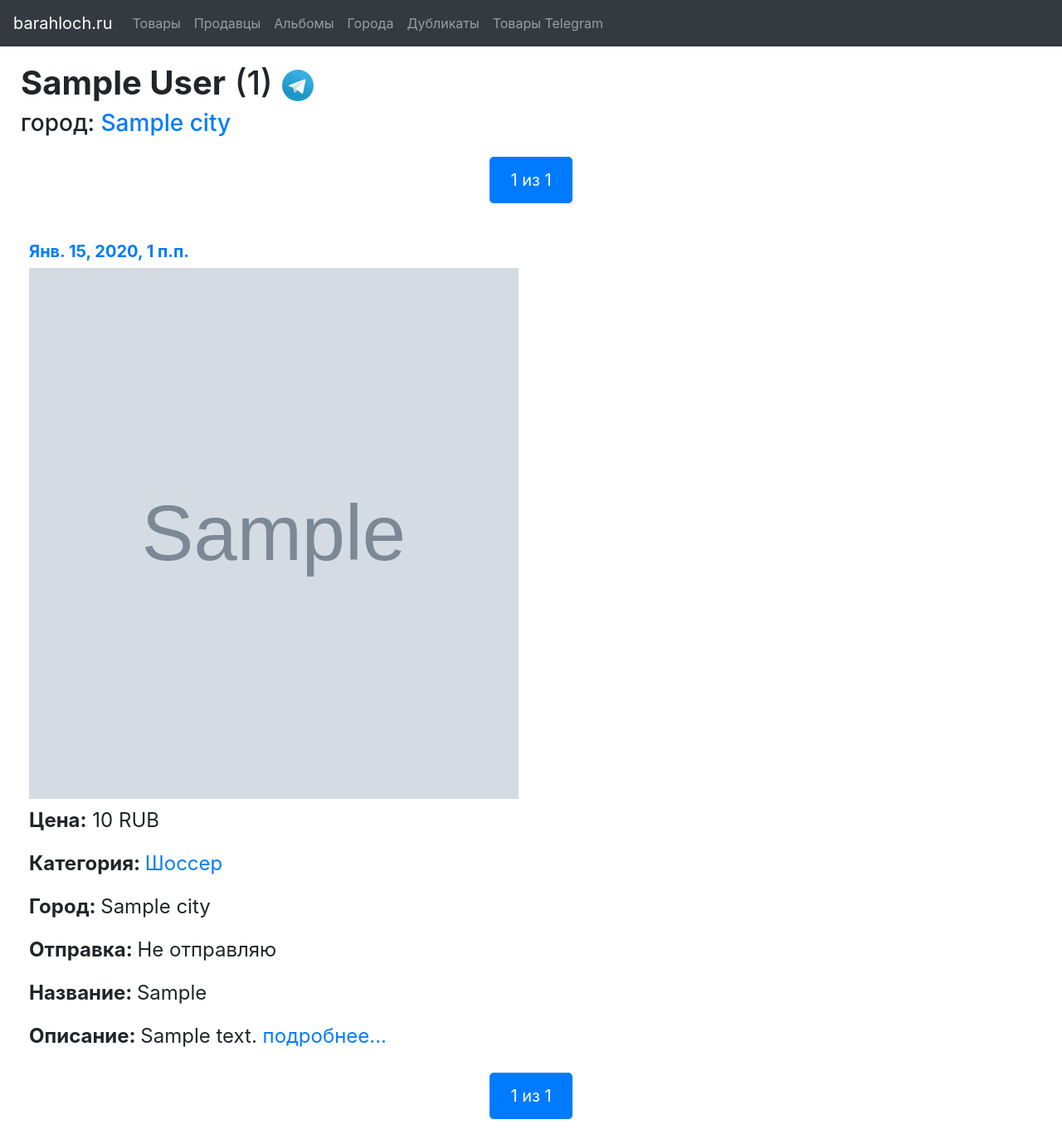
After one commit to fut33v/barahloch.ru, a Django app: page /tg_seller/1/ in a window 1280 px wide. The commit adds this page. Shown: the whole page at 83% size. Run offline with Django 3.2, Linux system fonts and the light colour scheme; tables that the repository leaves empty hold one stand-in row (values such as "Sample post"); grey boxes marked "Sample" are stand-in pictures; some libraries are stand-ins or nearby versions.

Commit message:
telegram goods sellers and this stuff

```diff
--- a/barahloch/models.py
+++ b/barahloch/models.py
@@ -153,6 +153,9 @@ class BarahlochannelGoods(models.Model):
             return self.photo_link
         return self.photo_preview
 
+    def is_telegram(self):
+        return False
+
     class Meta:
         managed = False
         db_table = 'goods'
@@ -221,6 +224,9 @@ class TgGoods(models.Model):
     def get_preview_photo(self):
         return self.photo_link
 
+    def is_telegram(self):
+        return True
+
     class Meta:
         managed = False
         db_table = 'tg_goods'
@@ -233,6 +239,9 @@ class TgSellers(models.Model):
     tg_chat_id = models.IntegerField(blank=True, null=True)
     city = models.ForeignKey(Cities, models.DO_NOTHING, blank=True, null=True)
 
+    def goods_counter(self):
+        return TgGoods.objects.filter(tg_user__tg_user_id=self.tg_user_id).count()
+
     class Meta:
         managed = False
         db_table = 'tg_sellers'
--- a/barahloch/static/style.css
+++ b/barahloch/static/style.css
@@ -43,6 +43,15 @@ header {
 
     width: 100%;
     height: 25vw;
+}
+
+.tg-good-img {
+    background-position: 50% 50%;
+    background-repeat: no-repeat;
+    background-size: cover;
+
+    width: 100%;
+    height: 50vw;
 }
 
 .good-detail-img {
--- /dev/null
+++ b/barahloch/templates/telegram/seller_detail.html
@@ -0,0 +1,44 @@
+<!DOCTYPE html>
+
+{% load static %}
+{% load barahloch_extras %}
+
+<html lang="en">
+
+    {% include "head.html" with title=seller.full_name %}
+
+<body>
+
+{% include "header.html" %}
+
+
+
+<div class="content">
+    <div class="seller">
+        <div>
+            <div class="row">
+                <div class="col">
+                    <h1>
+                        <b>{{ seller.full_name }}</b>
+                        ({{seller.goods_counter}})
+                        {% if seller.username %}
+                        <a href="https://t.me/{{ seller.username }}">
+                            <img class="vk-logo" src="{% static 'tg-logo.svg' %}" alt="ВКонтакте"/>
+                        </a>
+                        {% endif %}
+                    </h1>
+                    {% if seller.city %}
+                    <h3>
+                        город: <a href="#">{{ seller.city.title }}</a>
+                    </h3>
+                    {% endif %}
+                </div>
+            </div>
+        </div>
+    </div>
+
+    {% include "telegram_goods.html" with goods=goods show_seller=False pagination=True channel=channel show_duplicates=True %}
+</div>
+
+</body>
+</html>
--- /dev/null
+++ b/barahloch/templates/telegram_goods.html
@@ -0,0 +1,76 @@
+{% load static %}
+
+{% if pagination %}
+{% include "pagination.html" with page=goods %}
+{% endif %}
+
+{% if goods %}
+<div class="container-fluid">
+    <div class="row row-cols-6">
+        {% for g in goods %}
+        {% if forloop.counter0|divisibleby:2 %}
+    </div><br><div class="row row-cols-6">
+    {% endif %}
+    <div class="col-6">
+        <a href="{% url 'telegram_good_detail' tg_post_id=g.tg_post_id %}">
+            <h5><b> {{ g.date }} </b></h5>
+            <div class="tg-good-img" style="background-image:url('{{g.get_preview_photo}}')"></div>
+        </a>
+        <div class="mt-2 mb-2" >
+                          <!--                <a class="link-img" href="https://t.me/{{channel}}/{{ g.tg_post_id }}" target="_blank">-->
+                          <!--                    <img class="vk-logo-goods" src="{% static 'tg-logo.svg' %}" alt="Telegram"/>-->
+                          <!--                </a>-->
+                          {% if show_duplicates %}
+                          {% if g.has_duplicates %}
+                          <a href="{% url 'goods_hash' photo_hash=g.hash %}">дубли<b>({{g.duplicates_number}})</b></a>
+                          {% endif %}
+                          {% endif %}
+                          </div>
+        <div>
+        <p>
+        <b>Цена:</b> {{ g.price }} {{g.currency}}
+        </p>
+        <p>
+        <b>Категория: </b>
+        <a href="{% url 'telegram_goods_category' category=g.category %}">
+        {{ g.get_category_display }}
+        </a>
+        </p>
+        {% if show_seller %}
+        <p>
+            <b>Продавец:</b>
+            {{g.tg_user.full_name}}
+            {% if g.tg_user.username %}
+            |
+            <a href="https://t.me/{{g.tg_user.username}}" target="_blank">
+            Telegram
+            </a>
+            {% endif %}
+            |
+            <a href="{% url 'telegram_seller_detail' tg_user_id=g.tg_user.tg_user_id %}">история</a>
+        </p>
+        {% endif %}
+
+        <p>
+        <b>Город: </b> {{ g.tg_user.city.title }}
+        </p>
+        <p>
+        <b>Отправка: </b> {{ g.get_ship_display }}
+        </p>
+        <p class="text-break"> <b>Название: </b> {{ g.caption }}</p>
+        <p class="text-break"> <b>Описание: </b> {{ g.descr|truncatewords_html:100 }}
+        <a href="{% url 'good_detail' owner_id=g.vk_owner_id photo_id=g.vk_photo_id %}">
+        подробнее...
+        </a>
+        </p>
+        </div>
+    </div>
+    {% endfor %}
+
+</div>
+</div>
+{% endif %}
+
+{% if pagination %}
+{% include "pagination.html" with page=goods %}
+{% endif %}
--- a/barahloch/urls.py
+++ b/barahloch/urls.py
@@ -20,6 +20,7 @@ urlpatterns = [
     path('tg_goods/', views.telegram_goods_list, name='telegram_goods_list'),
     path('tg_goods/<int:tg_post_id>', views.telegram_good_detail, name='telegram_good_detail'),
     path('tg_goods/category/<slug:category>', views.telegram_goods_category, name='telegram_goods_category'),
+    path('tg_seller/<int:tg_user_id>/', views.telegram_seller_detail, name='telegram_seller_detail'),
 
     path('albums', views.albums_list, name='albums_list'),
 ]
--- a/barahloch/views.py
+++ b/barahloch/views.py
@@ -5,6 +5,8 @@ from django.conf import settings
 from barahlochannel.settings import ChannelEnum
 from django.db.models import Count
 from .models import Sellers, BarahlochannelGoods, BarahlochannelAlbums, Groups, Cities, TgGoods, TgSellers
+
+from itertools import chain
 
 _GOODS = BarahlochannelGoods
 _ALBUMS = BarahlochannelAlbums
@@ -87,6 +89,10 @@ def city_sellers(request, pk):
 
 def goods_list(request):
     goods = _GOODS.objects.all().order_by('-date')
+    tg_goods = TgGoods.objects.all().order_by('-date')
+
+    goods = list(chain(tg_goods, goods))
+    goods.sort(key=lambda g: g.date, reverse=True)
 
     paginator = Paginator(goods, 11*3)
     page_number = request.GET.get('page')
@@ -163,13 +169,13 @@ def telegram_goods_list(request):
 
     channel = _CHANNEL
 
-    return render(request, 'tg_goods/goods_list.html', {'goods': page_obj, 'channel': channel})
+    return render(request, 'telegram/goods_list.html', {'goods': page_obj, 'channel': channel})
 
 
 def telegram_good_detail(request, tg_post_id):
     good = get_object_or_404(TgGoods, tg_post_id=tg_post_id)
     channel = _CHANNEL
-    return render(request, 'tg_goods/good_detail.html', {'good': good, 'channel': channel})
+    return render(request, 'telegram/good_detail.html', {'good': good, 'channel': channel})
 
 
 def telegram_goods_category(request, category):
@@ -181,4 +187,18 @@ def telegram_goods_category(request, category):
 
     channel = _CHANNEL
 
-    return render(request, 'tg_goods/goods_list.html', {'goods': page_obj, 'channel': channel})
+    return render(request, 'telegram/goods_list.html', {'goods': page_obj, 'channel': channel})
+
+
+def telegram_seller_detail(request, tg_user_id):
+    seller = get_object_or_404(TgSellers, pk=tg_user_id)
+    goods = TgGoods.objects.filter(tg_user_id=seller.tg_user_id).order_by('-date')
+
+    paginator = Paginator(goods, 1*30)
+    channel = _CHANNEL
+
+    page_number = request.GET.get('page')
+    page_obj = paginator.get_page(page_number)
+
+    return render(request, 'telegram/seller_detail.html', {
+        'seller': seller, 'goods': page_obj, 'channel': channel, 'pagination': True})
```
Also changed, not shown: barahloch/templates/goods.html (+58 -7 lines), barahloch/templates/telegram/good_detail.html (renamed from barahloch/templates/tg_goods/good_detail.html, +3 -5 lines), barahloch/templates/telegram/goods_list.html (added, +15 -0 lines), barahloch/templates/tg_goods/goods_list.html (deleted, +0 -84 lines).
